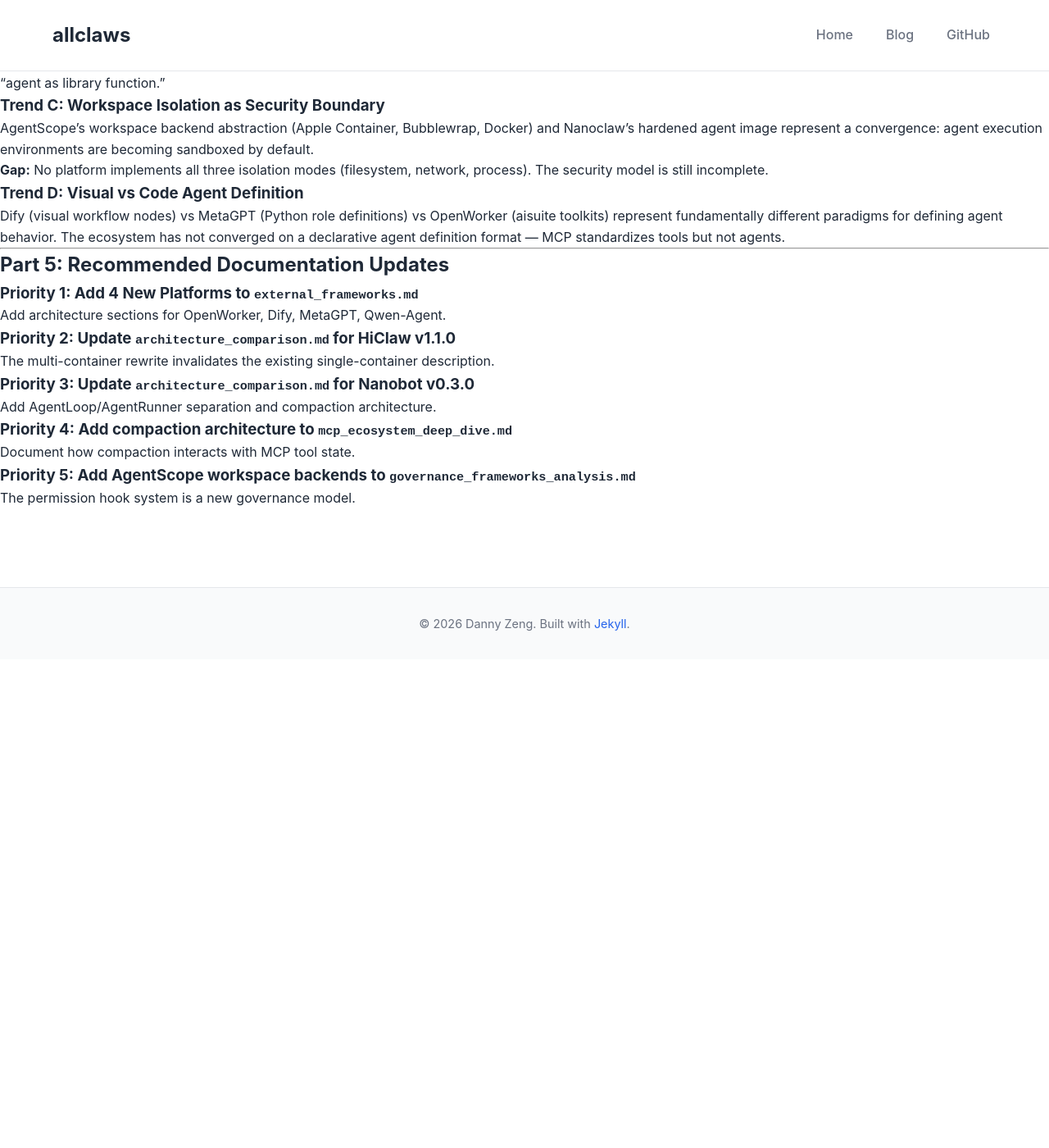
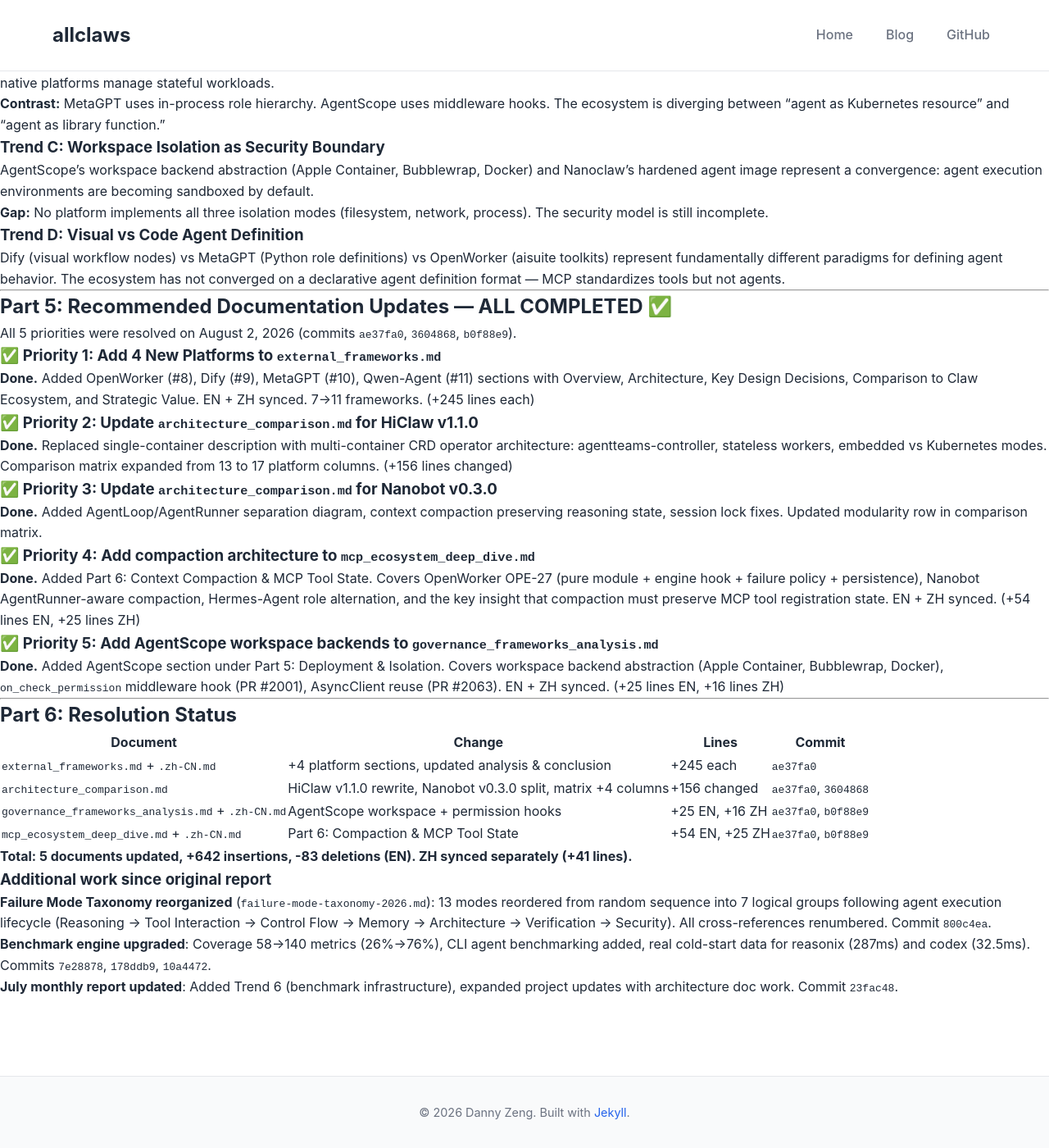
Before and after one commit to dz3ai/allclaws, a Jekyll site: the page built from docs/reports/architecture-drift-2026-08.md, in a window 1280 px wide and 1400 px high, scrolled down 3543 px. Shown: the whole window at 82% size. Built offline with Jekyll 4.4.1, drawn with Linux system fonts in a browser that asks for light colours; our own code applies the rules of GitHub Pages for plain Markdown files; before the commit the page ends 4347 px from its top, so only the background shows below that; some of the changed text lies outside the part shown.

Commit message:
docs: update architecture drift report with resolution status
- Executive Summary: added UPDATE notice marking all gaps resolved
- Part 5: all 5 priorities marked COMPLETED with details + line counts
- Part 6 (new): resolution status table with commits, additional work
  (failure mode reorder, benchmark upgrade, monthly report update)

```diff
--- a/docs/reports/architecture-drift-2026-08.md
+++ b/docs/reports/architecture-drift-2026-08.md
@@ -7,13 +7,17 @@
 
 ## Executive Summary
 
-AllClaws architecture documentation has not been updated since July 15, 2026.
+AllClaws architecture documentation was last updated July 15, 2026.
 Since then, 4 new platforms were added (OpenWorker, Dify, MetaGPT, Qwen-Agent),
 and at least 5 existing platforms shipped significant architectural changes.
 This report maps the drift and identifies documentation priorities.
 
-**Coverage gap: 4 platforms with zero architecture documentation,
-5 platforms with outdated documentation.**
+> **UPDATE (August 2, 2026):** All 5 identified documentation gaps have been
+> resolved. Architecture docs now cover all 34 platforms (EN + ZH).
+> See [Part 6: Resolution Status](#part-6-resolution-status) for details.
+
+**Original coverage gap (now resolved):** 4 platforms with zero architecture
+documentation, 5 platforms with outdated documentation.
 
 ---
 
@@ -266,20 +270,51 @@
 
 ---
 
-## Part 5: Recommended Documentation Updates
+## Part 5: Recommended Documentation Updates — ALL COMPLETED ✅
 
-### Priority 1: Add 4 New Platforms to `external_frameworks.md`
-Add architecture sections for OpenWorker, Dify, MetaGPT, Qwen-Agent.
+> All 5 priorities were resolved on August 2, 2026 (commits `ae37fa0`, `3604868`, `b0f88e9`).
 
-### Priority 2: Update `architecture_comparison.md` for HiClaw v1.1.0
-The multi-container rewrite invalidates the existing single-container
-description.
+### ✅ Priority 1: Add 4 New Platforms to `external_frameworks.md`
+**Done.** Added OpenWorker (#8), Dify (#9), MetaGPT (#10), Qwen-Agent (#11) sections
+with Overview, Architecture, Key Design Decisions, Comparison to Claw Ecosystem,
+and Strategic Value. EN + ZH synced. 7→11 frameworks. (+245 lines each)
 
-### Priority 3: Update `architecture_comparison.md` for Nanobot v0.3.0
-Add AgentLoop/AgentRunner separation and compaction architecture.
+### ✅ Priority 2: Update `architecture_comparison.md` for HiClaw v1.1.0
+**Done.** Replaced single-container description with multi-container CRD operator
+architecture: agentteams-controller, stateless workers, embedded vs Kubernetes modes.
+Comparison matrix expanded from 13 to 17 platform columns. (+156 lines changed)
 
-### Priority 4: Add compaction architecture to `mcp_ecosystem_deep_dive.md`
-Document how compaction interacts with MCP tool state.
+### ✅ Priority 3: Update `architecture_comparison.md` for Nanobot v0.3.0
+**Done.** Added AgentLoop/AgentRunner separation diagram, context compaction
+preserving reasoning state, session lock fixes. Updated modularity row in
+comparison matrix.
 
-### Priority 5: Add AgentScope workspace backends to `governance_frameworks_analysis.md`
-The permission hook system is a new governance model.
+### ✅ Priority 4: Add compaction architecture to `mcp_ecosystem_deep_dive.md`
+**Done.** Added Part 6: Context Compaction & MCP Tool State. Covers OpenWorker
+OPE-27 (pure module + engine hook + failure policy + persistence), Nanobot
+AgentRunner-aware compaction, Hermes-Agent role alternation, and the key insight
+that compaction must preserve MCP tool registration state. EN + ZH synced. (+54 lines EN, +25 lines ZH)
+
+### ✅ Priority 5: Add AgentScope workspace backends to `governance_frameworks_analysis.md`
+**Done.** Added AgentScope section under Part 5: Deployment & Isolation. Covers
+workspace backend abstraction (Apple Container, Bubblewrap, Docker), `on_check_permission`
+middleware hook (PR #2001), AsyncClient reuse (PR #2063). EN + ZH synced. (+25 lines EN, +16 lines ZH)
+
+---
+
+## Part 6: Resolution Status
+
+| Document | Change | Lines | Commit |
+|----------|--------|-------|--------|
+| `external_frameworks.md` + `.zh-CN.md` | +4 platform sections, updated analysis & conclusion | +245 each | `ae37fa0` |
+| `architecture_comparison.md` | HiClaw v1.1.0 rewrite, Nanobot v0.3.0 split, matrix +4 columns | +156 changed | `ae37fa0`, `3604868` |
+| `governance_frameworks_analysis.md` + `.zh-CN.md` | AgentScope workspace + permission hooks | +25 EN, +16 ZH | `ae37fa0`, `b0f88e9` |
+| `mcp_ecosystem_deep_dive.md` + `.zh-CN.md` | Part 6: Compaction & MCP Tool State | +54 EN, +25 ZH | `ae37fa0`, `b0f88e9` |
+
+**Total: 5 documents updated, +642 insertions, -83 deletions (EN). ZH synced separately (+41 lines).**
+
+### Additional work since original report
+
+- **Failure Mode Taxonomy reorganized** (`failure-mode-taxonomy-2026.md`): 13 modes reordered from random sequence into 7 logical groups following agent execution lifecycle (Reasoning → Tool Interaction → Control Flow → Memory → Architecture → Verification → Security). All cross-references renumbered. Commit `800c4ea`.
+- **Benchmark engine upgraded**: Coverage 58→140 metrics (26%→76%), CLI agent benchmarking added, real cold-start data for reasonix (287ms) and codex (32.5ms). Commits `7e28878`, `178ddb9`, `10a4472`.
+- **July monthly report updated**: Added Trend 6 (benchmark infrastructure), expanded project updates with architecture doc work. Commit `23fac48`.
```
